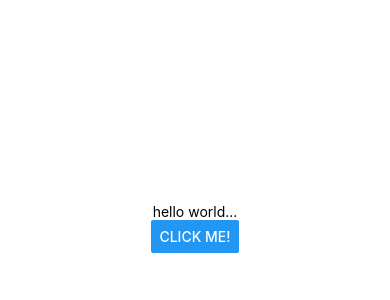
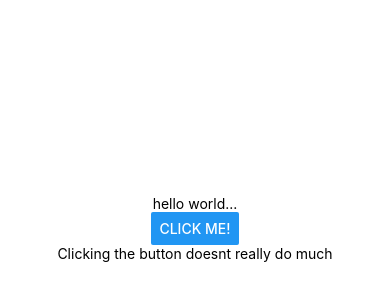
Before and after one commit to applecidera/kinship-native, a React Native app: screen / in a window 390 px wide. Shown: the part 194-494 px from the top of the page. Built offline with nearby package versions, Linux system fonts and the light colour scheme.

Commit message:
getting started finished

```diff
--- a/App.js
+++ b/App.js
@@ -15,6 +15,7 @@ export default function App() {
     <View style={styles.container}>
       <Text>{outputText}</Text>
       <Button title="Click Me!" onPress={()=>setOutputText('Hello World!!!')}/>
+      <Text>Clicking the button doesnt really do much</Text>
     </View>
   );
 }
```
